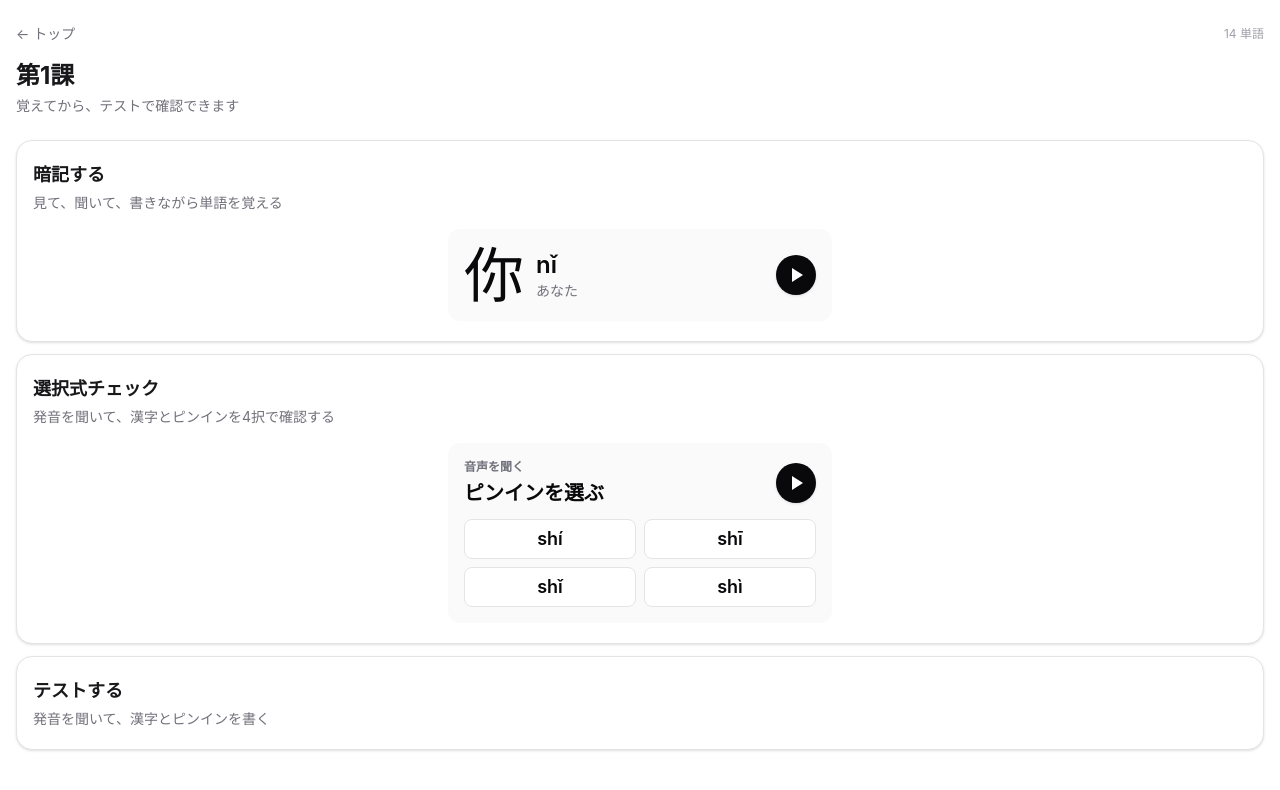
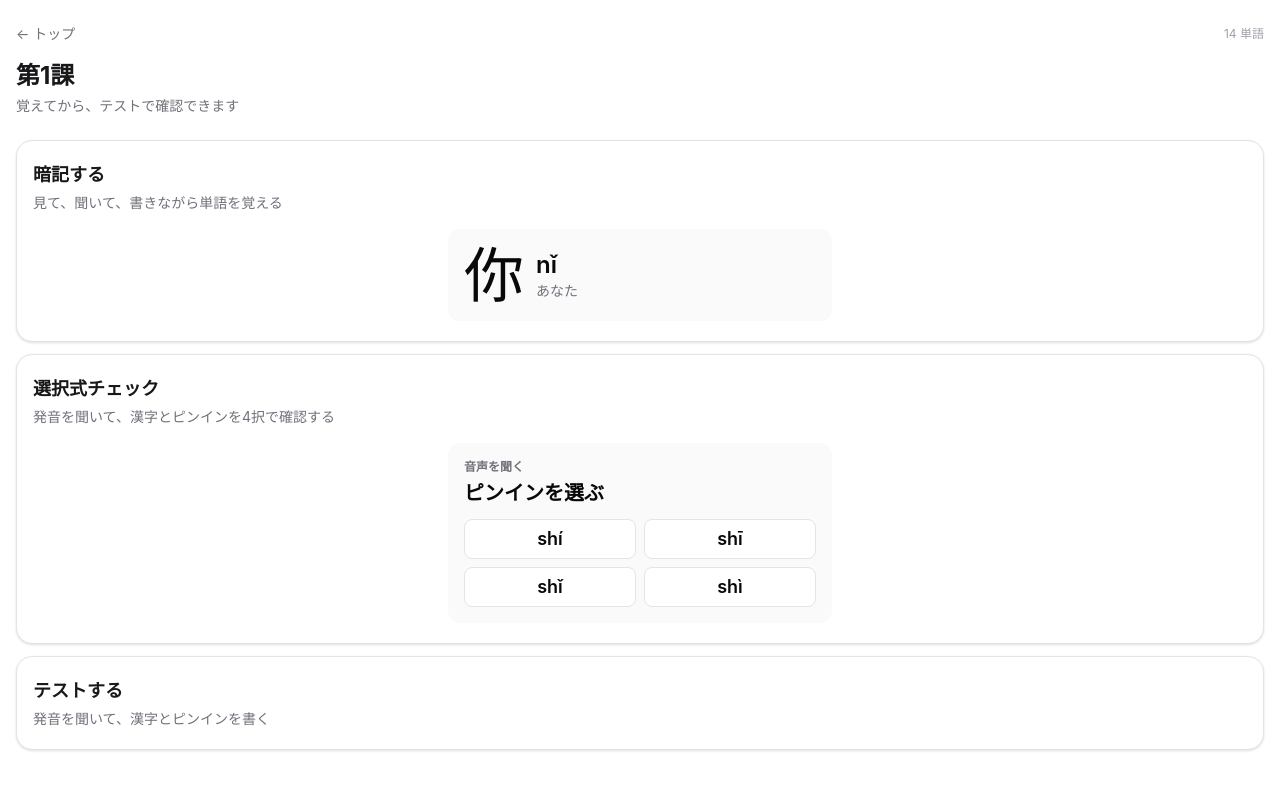
Before and after one commit to WashizuRyo/chinese-vocab-test, a Next.js app: page /lesson/lesson01 in a window 1280 px wide. Shown: the top 790 px of the page. Built offline with nearby package versions, Linux system fonts and the light colour scheme.

Commit message:
style: remove play icons from mode previews

```diff
--- a/src/components/LessonRunner.tsx
+++ b/src/components/LessonRunner.tsx
@@ -567,18 +567,10 @@ function ModeSelectView({
   );
 }
 
-function PreviewPlayIcon() {
-  return (
-    <span className="flex h-10 w-10 shrink-0 items-center justify-center rounded-full bg-zinc-950 text-white shadow-sm">
-      <span className="ml-0.5 h-0 w-0 border-y-[7px] border-y-transparent border-l-[11px] border-l-white" />
-    </span>
-  );
-}
-
 function MemorizeModePreview() {
   return (
     <span aria-hidden="true" className="mx-auto mt-4 block w-full max-w-sm">
-      <span className="flex items-center justify-between gap-4 rounded-xl bg-zinc-50 px-4 py-4">
+      <span className="block rounded-xl bg-zinc-50 px-4 py-4">
         <span className="flex items-end gap-3">
           <span className="text-6xl leading-none text-zinc-950">你</span>
           <span className="mb-1 block">
@@ -586,7 +578,6 @@ function MemorizeModePreview() {
             <span className="mt-1 block text-sm font-medium text-zinc-500">あなた</span>
           </span>
         </span>
-        <PreviewPlayIcon />
       </span>
     </span>
   );
@@ -598,12 +589,9 @@ function ChoiceModePreview() {
   return (
     <span aria-hidden="true" className="mx-auto mt-4 block w-full max-w-sm">
       <span className="block rounded-xl bg-zinc-50 px-4 py-4">
-        <span className="flex items-center justify-between gap-3">
-          <span>
-            <span className="block text-xs font-semibold text-zinc-500">音声を聞く</span>
-            <span className="mt-1 block text-xl font-bold text-zinc-950">ピンインを選ぶ</span>
-          </span>
-          <PreviewPlayIcon />
+        <span>
+          <span className="block text-xs font-semibold text-zinc-500">音声を聞く</span>
+          <span className="mt-1 block text-xl font-bold text-zinc-950">ピンインを選ぶ</span>
         </span>
         <span className="mt-3 grid grid-cols-2 gap-2">
           {choices.map((choice) => (
```
